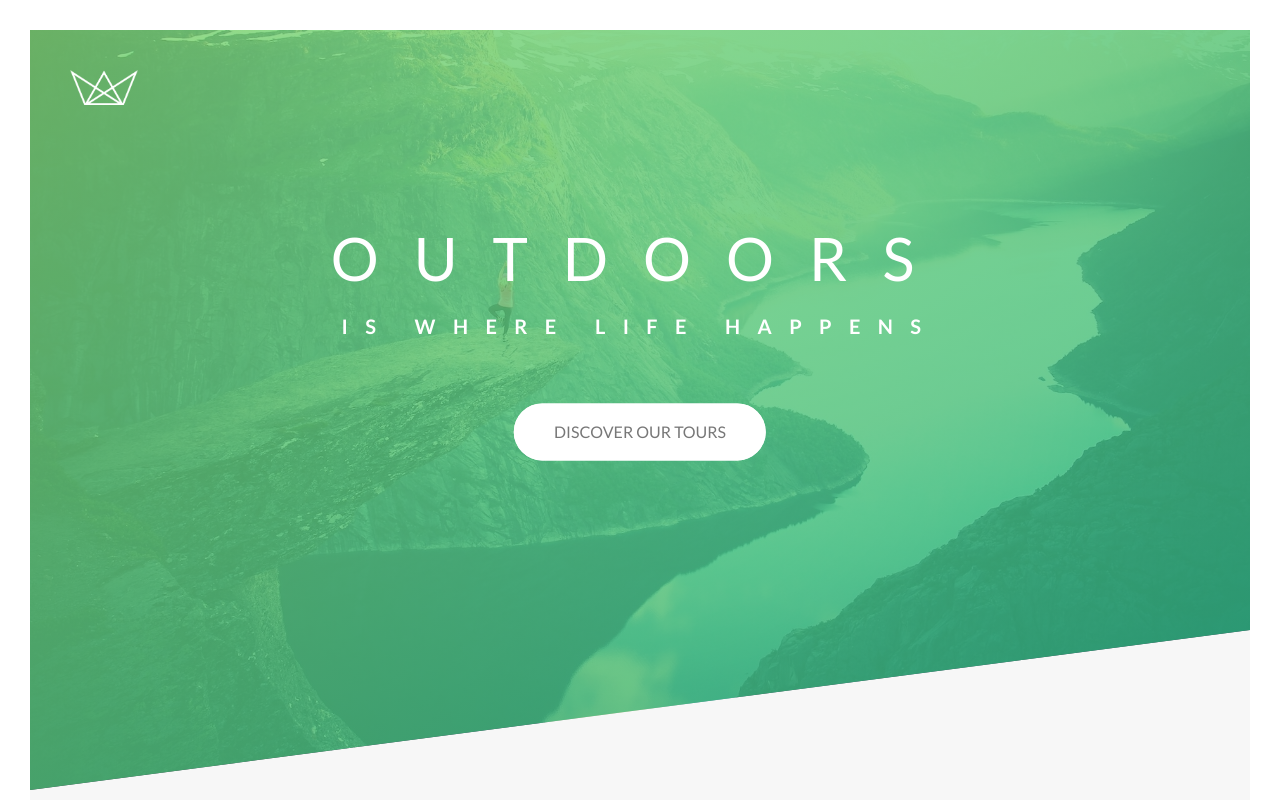
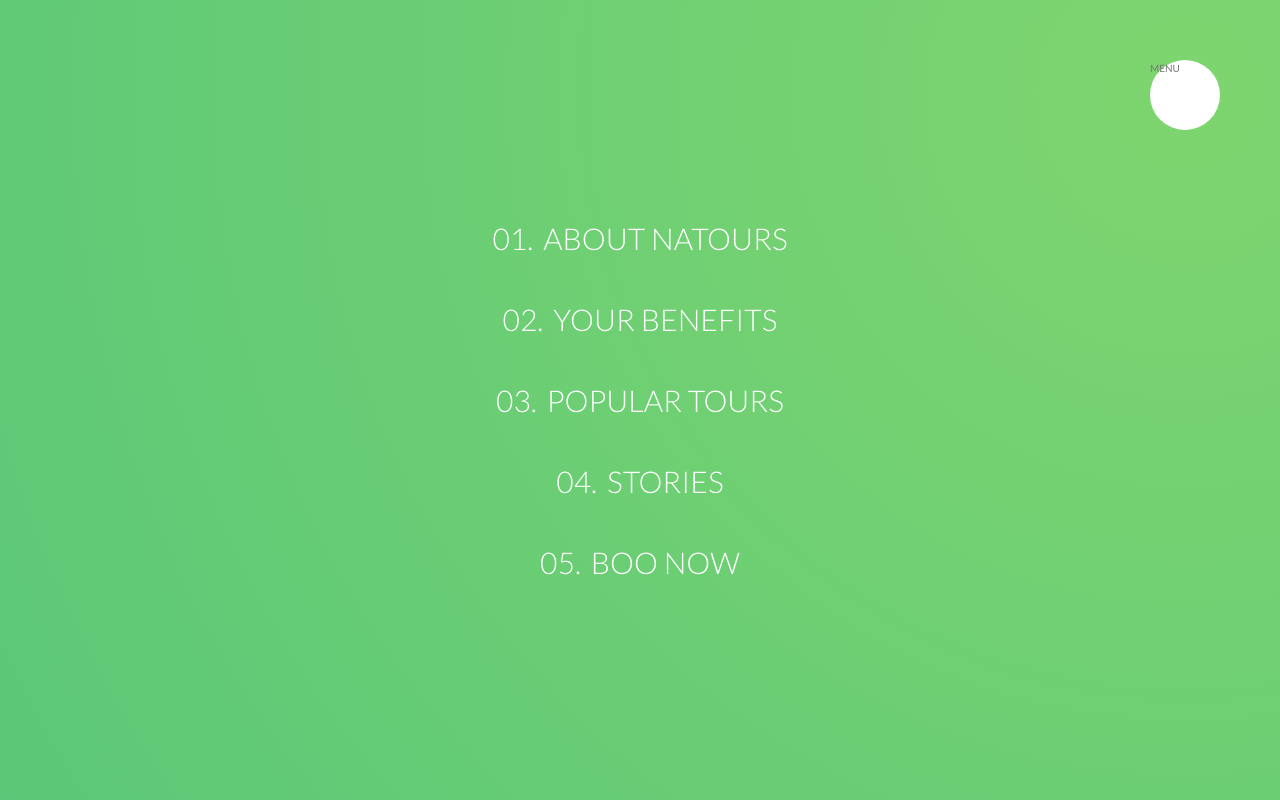
Before and after one commit to javielrezende/advanced_css_sass, a website: page index.html in a window 1280 px wide. Shown: the top 800 px of the page. Drawn offline with Linux system fonts and the light colour scheme.

Commit message:
:construction: Starting the navigation

```diff
--- a/index.html
+++ b/index.html
@@ -13,6 +13,23 @@
         <title>Natours | Exciting tours for adventurous people</title>
     </head>
     <body>
+        <div class="navigation">
+            <input type="checkbox" class="navigation__checkbox" id="navigation-toggle">
+
+            <label for="navigation-toggle" class="navigation__button">MENU</label>
+
+            <div class="navigation__background">&nbsp;</div>
+
+            <nav class="navigation__nav">
+                <ul class="navigation__list">
+                    <li class="navigation__item"><a href="#" class="navigation__link"><span>01.</span>About Natours</a></li>
+                    <li class="navigation__item"><a href="#" class="navigation__link"><span>02.</span>Your benefits</a></li>
+                    <li class="navigation__item"><a href="#" class="navigation__link"><span>03.</span>Popular tours</a></li>
+                    <li class="navigation__item"><a href="#" class="navigation__link"><span>04.</span>Stories</a></li>
+                    <li class="navigation__item"><a href="#" class="navigation__link"><span>05.</span>Boo now</a></li>
+                </ul>
+            </nav>
+        </div>
         <header class="header">
             <div class="header__logo-box">
                 <img src="img/logo-white.png" alt="Logo" class="header__logo">
--- /dev/null
+++ b/sass/layout/_navigation.scss
@@ -0,0 +1,78 @@
+.navigation {
+    &__checkbox {
+        display: none;
+    }
+
+    &__button {
+        background-color: $color-white;
+        height: 7rem;
+        width: 7rem;
+        position: fixed;
+        top: 6rem;
+        right: 6rem;
+        border-radius: 50%;
+        z-index: 2000;
+    }
+
+    &__background {
+        height: 6rem;
+        width: 6rem;
+        border-radius: 50%;
+        position: fixed;
+        top: 6.5rem;
+        right: 6.5rem;
+        background-image: radial-gradient($color-primary-light, $color-primary-dark);
+        z-index: 1000;
+        transform: scale(80);
+    }
+
+    &__nav {
+        height: 100vh;
+        width: 100%;
+        position: fixed;
+        top: 0;
+        right: 0;
+        z-index: 1500;
+    }
+
+    &__list {
+        position: absolute;
+        top: 50%;
+        left: 50%;
+        transform: translate(-50%, -50%);
+        list-style: none;
+        text-align: center;
+    }
+
+    &__item {
+        margin: 1rem;
+    }
+
+    &__link {
+        &:link,
+        &:visited {
+            display: inline-block;
+            font-size: 3rem;
+            font-weight: 300;
+            padding: 1rem 2rem;
+            color: $color-white;
+            text-decoration: none;
+            text-transform: uppercase;
+            background-image: linear-gradient(120deg, transparent 0%, transparent 50%, $color-white 50%);
+            background-size: 220%;
+            transition: all .4s;
+
+            span {
+                margin-right: 1rem;
+                display: inline-block;
+            }
+        }
+
+        &:hover,
+        &:active {
+            background-position: 100%;
+            color: $color-primary;
+            transform: translate(1rem);
+        }
+    }
+}
--- a/sass/main.scss
+++ b/sass/main.scss
@@ -12,11 +12,12 @@
 @import "components/card";
 @import "components/composition";
 @import "components/feature-box";
-@import "components/footer";
 @import "components/form";
 @import "components/story";
 
+@import "layout/footer";
 @import "layout/grid";
 @import "layout/header";
+@import "layout/navigation";
 
 @import "pages/home";
```
Also changed, not shown: css/style.css, sass/layout/_footer.scss (renamed from sass/components/_footer.scss).
